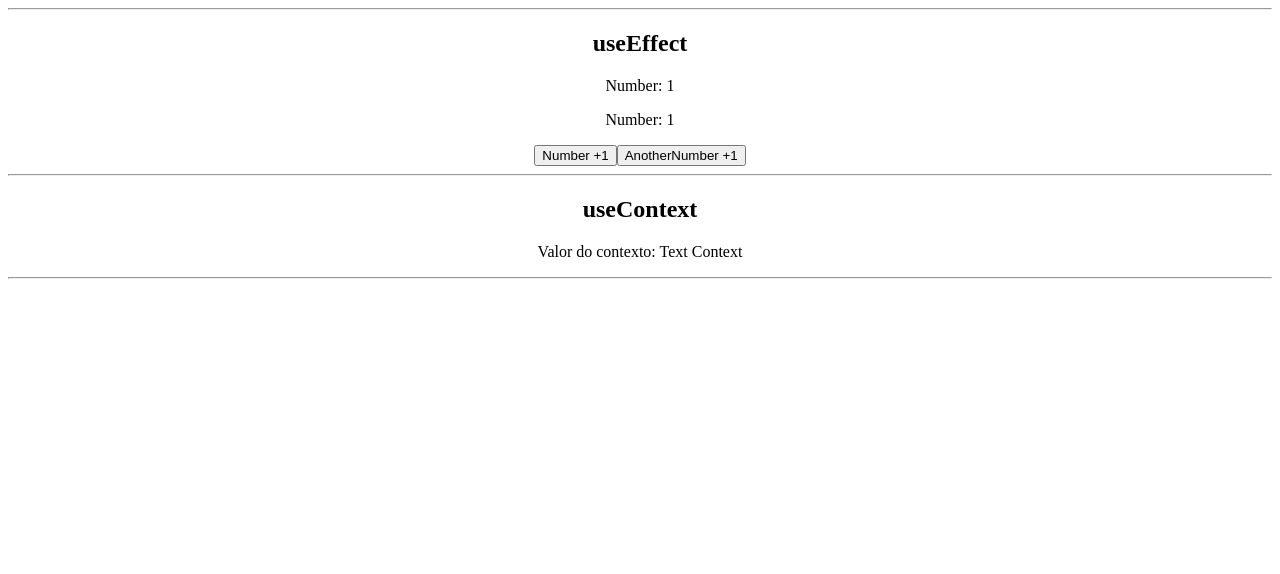
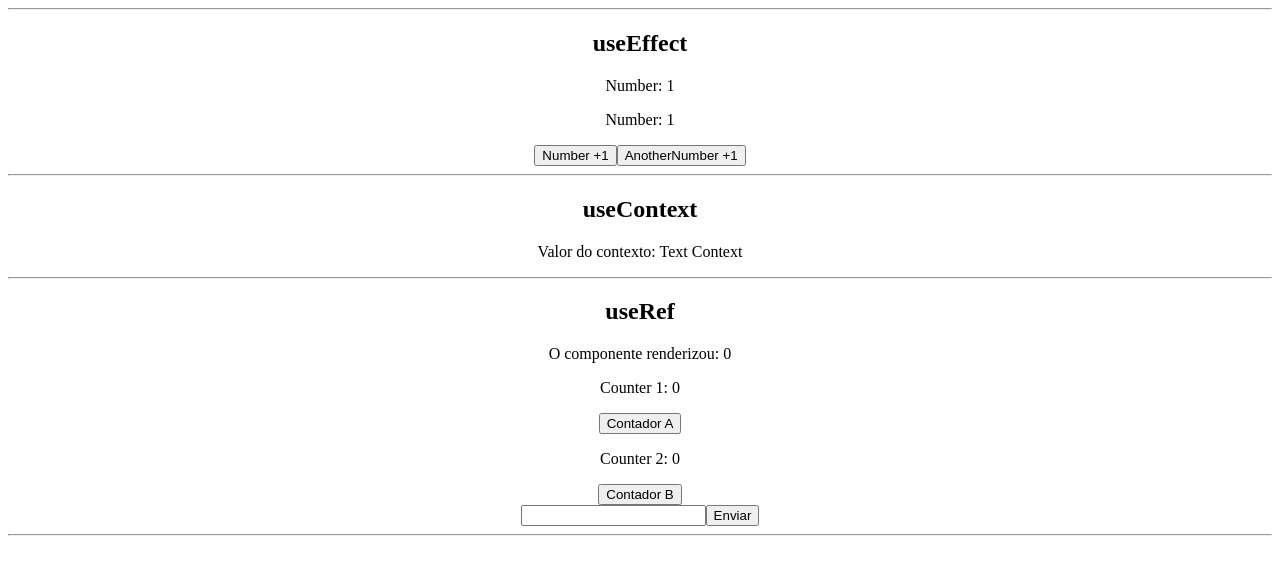
Before and after one commit to YuriCF1/Proj.Study-React-11, a React (Create React App) app in the folder reacthooks/: page / in a window 1280 px wide. Shown: the part 682-1256 px from the top of the page. Built offline with nearby package versions, Linux system fonts and the light colour scheme.

Commit message:
Creating and setting example of useRef

```diff
--- a/reacthooks/src/Components/HookUseRef.js
+++ b/reacthooks/src/Components/HookUseRef.js
@@ -11,14 +11,37 @@
     //setCounterA(counterA + 1) // Se eu guardasse o valor num useState, geraria um loop infinito
   });
 
+  // 10 - useRef e DOM
+  const inputRef = useRef();
+  const [text, setText] = useState("");
+
+  const handleSubmit = (e) => {
+    e.preventDefault();
+    console.log(inputRef);
+
+    setText("");
+    inputRef.current.focus();
+  };
+
   return (
     <div>
       <h2>useRef</h2>
+      {/* 9 - useRef */}
       <p>O componente renderizou: {numberRef.current}</p>
       <p>Counter 1: {counterA}</p>
       <button onClick={() => setCounterA(counterA + 1)}>Contador A</button>
       <p>Counter 2: {counterB}</p>
       <button onClick={() => setCounterB(counterB + 1)}>Contador B</button>
+      {/* 10 - useRef e DOM */}
+      <form onSubmit={handleSubmit}>
+        <input
+          type="text"
+          ref={inputRef}
+          value={text}
+          onChange={(e) => setText(e.target.value)}
+        />
+        <input type="submit" value="Enviar" />
+      </form>
       <hr />
     </div>
   );
--- a/reacthooks/src/pages/Home.js
+++ b/reacthooks/src/pages/Home.js
@@ -2,6 +2,7 @@
 import HookUseEffect from "../Components/HookUseEffect";
 import HookUseReducer from "../Components/HookUseReducer";
 import HookUseState from "../Components/HookUseState";
+import HookUseRef from "../Components/HookUseRef";
 
 // 8 - useContext
 import { SomeContext } from "../Components/HookUseContext";
@@ -17,6 +18,7 @@
       <h2>useContext</h2>
       <p>Valor do contexto: {contextValue}</p>
       <hr />
+      <HookUseRef />
     </div>
   );
 };
```
